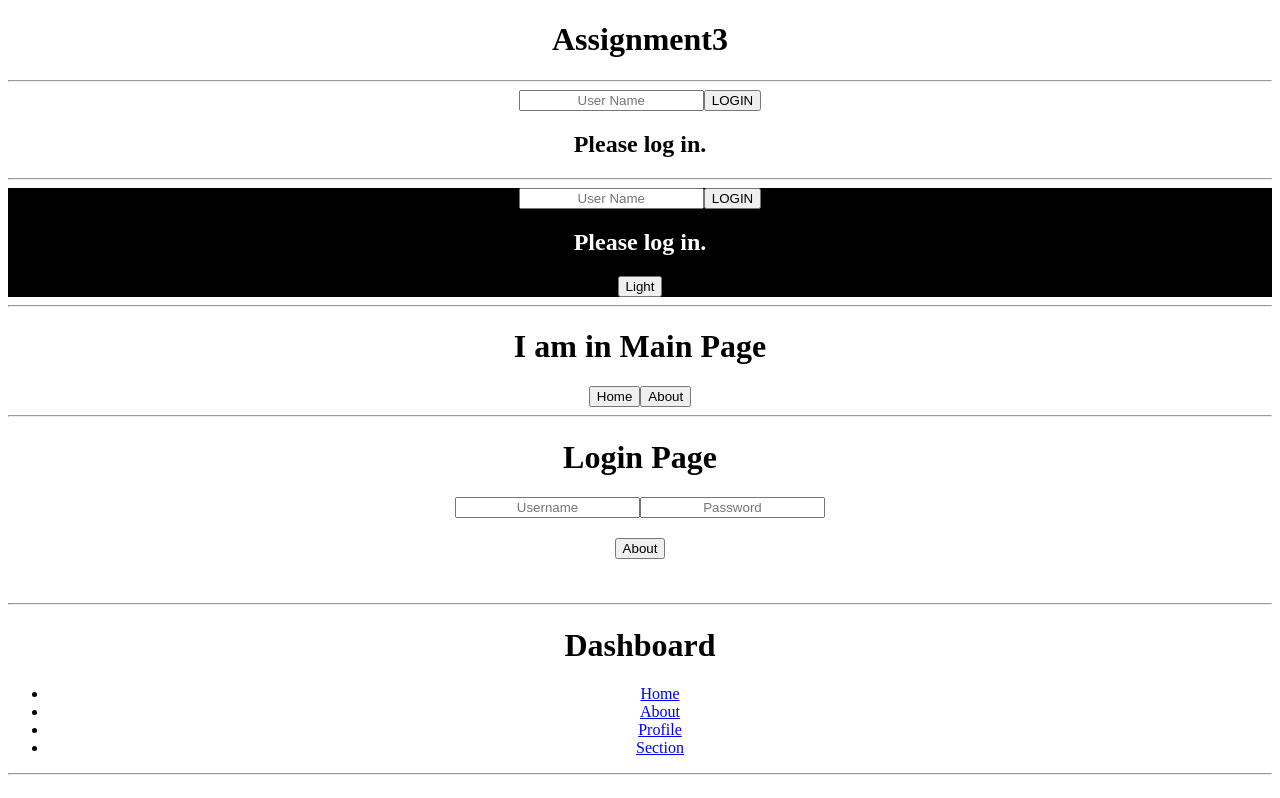
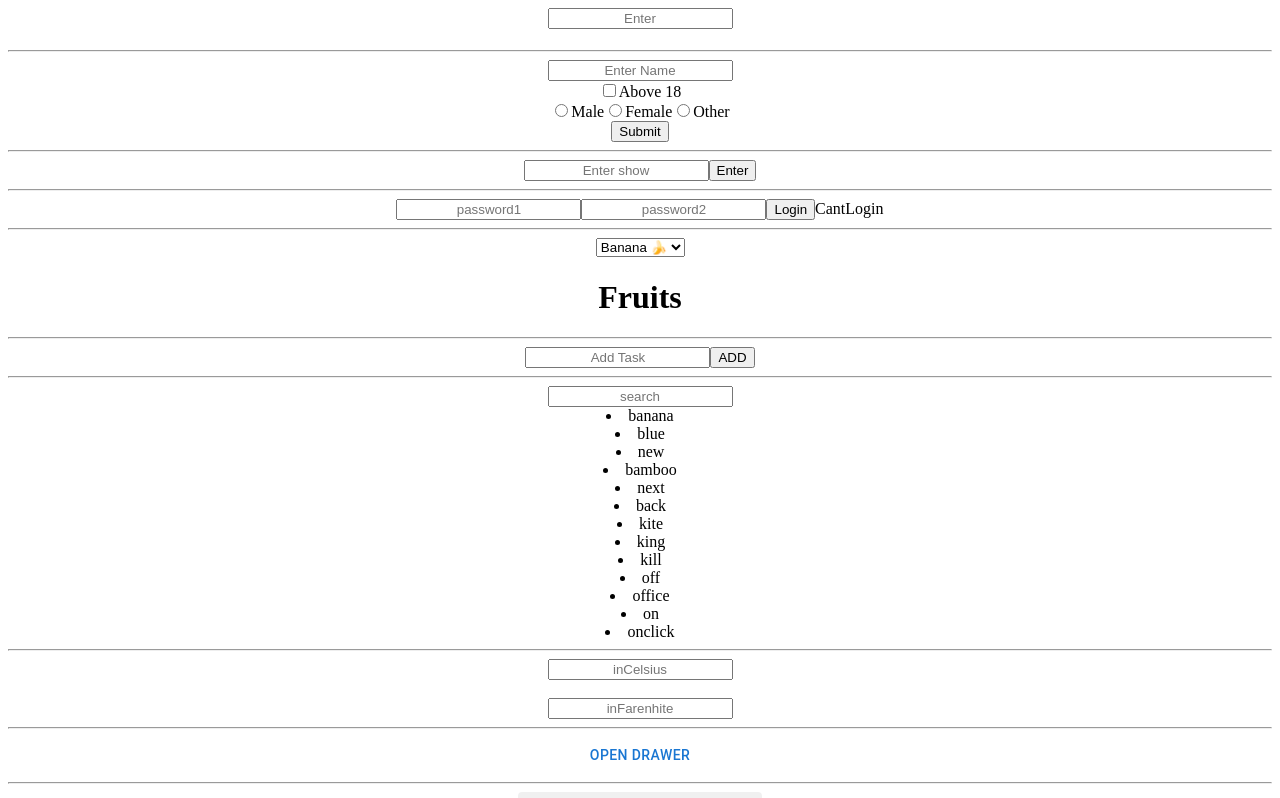
Before and after one commit to kushagra-successive/react-training, a React (Create React App) app: page / in a window 1280 px wide. Shown: the top 798 px of the page. Built offline with nearby package versions, Linux system fonts and the light colour scheme.

Commit message:
assignment 4 updated

```diff
--- a/package.json
+++ b/package.json
@@ -11,6 +11,7 @@
     "@testing-library/jest-dom": "^5.17.0",
     "@testing-library/react": "^13.4.0",
     "@testing-library/user-event": "^13.5.0",
+    "axios": "^1.6.8",
     "formik": "^2.4.5",
     "react": "^18.2.0",
     "react-dom": "^18.2.0",
--- a/src/App.js
+++ b/src/App.js
@@ -14,9 +14,10 @@ function App() {
       <h1>Assignment2</h1>
       <hr />
       <Wrap /> */}
-      <h1>Assignment3</h1>
+      {/* <h1>Assignment3</h1>
       <hr />
-      <WrapAssignment3 />
+      <WrapAssignment3 /> */}
+      <WrapAssignment4/>
     </>
   );
 }
--- a/src/index.js
+++ b/src/index.js
@@ -1,4 +1,3 @@
-import React from "react";
 import ReactDOM from "react-dom/client";
 import App from "./App";
 
```
Also changed, not shown: 2 other files (tests, documents, lock files or other folders).
